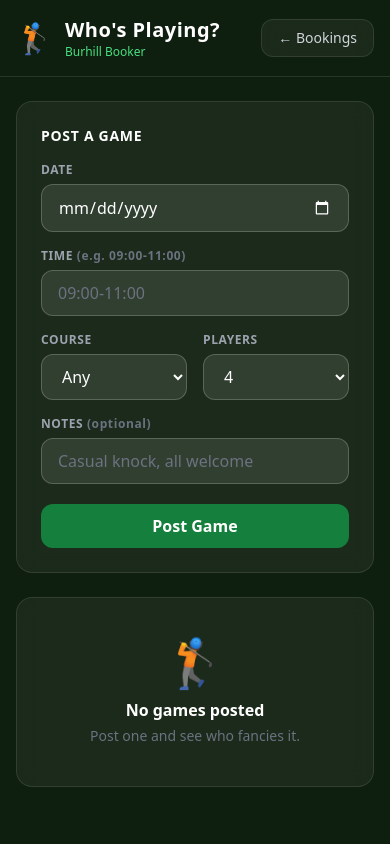
After one commit to PaulJohnson85/burhill-booker, a Flask app: page /games in a window 390 px wide. The commit adds this page. Run offline with Flask 3, Linux system fonts and the light colour scheme; the visitor is signed in with stand-in values (Sample User, id 1); some libraries are stand-ins or nearby versions.

Commit message:
Add games board, birdie photos with share, and Order of Merit
1. Who's Playing board (/games): post a game (date, time window,
   course, 2-4 players, notes), one-tap join/leave with space chips,
   creator can delete and queue the tee-time booking straight from the
   game (players count, time window and course carried over).
2. Birdie photos: optional team photo on the log form (camera capture
   on phones), resized to 1200px JPEG, stored on the Railway volume
   when present; shown in the feed. Share button uses the native iOS
   share sheet with the photo (straight into WhatsApp) falling back to
   a wa.me text link.
3. Order of Merit on the birdies page: current-season birdies and games
   played per player, with the all-time birdie tally underneath.

Co-Authored-By: Claude Opus 4.8 <noreply@anthropic.com>

```diff
--- a/app.py
+++ b/app.py
@@ -465,10 +465,26 @@ def delete(booking_id):
 @app.route("/birdies")
 @login_required
 def birdies():
+    season = str(datetime.now().year)
+    all_birdies = db.get_birdies()
+    season_counts = {}
+    for b in all_birdies:
+        if b["date"].endswith(f"/{season}"):
+            season_counts[b["player_name"]] = season_counts.get(b["player_name"], 0) + 1
+    games_counts = db.games_played_counts()
+    names = set(season_counts) | set(games_counts)
+    merit = sorted(
+        ({"name": n,
+          "birdies": season_counts.get(n, 0),
+          "games": games_counts.get(n, 0)}
+         for n in names),
+        key=lambda r: (-r["birdies"], -r["games"], r["name"]))
     return render_template(
         "birdies.html",
-        birdies=db.get_birdies(),
+        birdies=all_birdies,
         leaderboard=db.birdie_leaderboard(),
+        merit=merit,
+        season=season,
         today=datetime.now().strftime("%Y-%m-%d"),
         user=current_user,
     )
@@ -489,7 +505,14 @@ def add_birdie():
         course = None
     if 1 <= hole <= 18:
         date_str = datetime.strptime(date_iso, "%Y-%m-%d").strftime("%d/%m/%Y")
-        db.add_birdie(current_user.id, player, hole, date_str, course=course)
+        birdie_id = db.add_birdie(current_user.id, player, hole, date_str, course=course)
+        photo = request.files.get("photo")
+        if photo and photo.filename:
+            try:
+                fname = _save_birdie_photo(photo, birdie_id)
+                db.update_birdie_photo(birdie_id, fname)
+            except Exception as e:
+                flash(f"Birdie logged, but the photo failed: {str(e)[:100]}", "error")
     return redirect(url_for("birdies"))
 
 
@@ -500,6 +523,144 @@ def delete_birdie(birdie_id):
     if b and (b["user_id"] == current_user.id or current_user.is_admin):
         db.delete_birdie(birdie_id)
     return redirect(url_for("birdies"))
+
+
+# ── Birdie photos ────────────────────────────────────────────────────────────
+
+def _photo_dir() -> str:
+    base = os.environ.get("RAILWAY_VOLUME_MOUNT_PATH") or os.path.dirname(__file__)
+    path = os.path.join(base, "birdie_photos")
+    os.makedirs(path, exist_ok=True)
+    return path
+
+
+def _save_birdie_photo(file_storage, birdie_id: int) -> str:
+    """Resize and save an uploaded photo; returns the stored filename."""
+    from PIL import Image, ImageOps
+    img = Image.open(file_storage.stream)
+    img = ImageOps.exif_transpose(img)  # respect phone camera orientation
+    img.thumbnail((1200, 1200))
+    if img.mode not in ("RGB", "L"):
+        img = img.convert("RGB")
+    fname = f"birdie_{birdie_id}.jpg"
+    img.save(os.path.join(_photo_dir(), fname), "JPEG", quality=82)
+    return fname
+
+
+@app.route("/birdie_photo/<int:birdie_id>")
+@login_required
+def birdie_photo(birdie_id):
+    from flask import send_from_directory, abort
+    b = db.get_birdie(birdie_id)
+    if not b or not b.get("photo"):
+        abort(404)
+    return send_from_directory(_photo_dir(), b["photo"])
+
+
+# ── Games (who's playing board) ──────────────────────────────────────────────
+
+@app.route("/games")
+@login_required
+def games():
+    return render_template(
+        "games.html",
+        games=db.get_games(),
+        today=datetime.now().strftime("%Y-%m-%d"),
+        max_date=_max_booking_date().strftime("%Y-%m-%d"),
+        user=current_user,
+    )
+
+
+@app.route("/games/add", methods=["POST"])
+@login_required
+def add_game():
+    f = request.form
+    date_iso = f.get("date") or ""
+    try:
+        datetime.strptime(date_iso, "%Y-%m-%d")
+    except ValueError:
+        flash("Pick a valid date.", "error")
+        return redirect(url_for("games"))
+    try:
+        spaces = max(2, min(4, int(f.get("spaces", 4))))
+    except ValueError:
+        spaces = 4
+    game_id = db.add_game(
+        creator_id=current_user.id,
+        date=date_iso,
+        time_window=(f.get("time_window") or "").strip()[:30],
+        course=f.get("course") or "Any",
+        spaces=spaces,
+        notes=(f.get("notes") or "").strip()[:200],
+    )
+    db.join_game(game_id, current_user.id)  # the creator is playing
+    return redirect(url_for("games"))
+
+
+@app.route("/games/join/<int:game_id>", methods=["POST"])
+@login_required
+def join_game(game_id):
+    g = db.get_game(game_id)
+    if g and len(g["players"]) < g["spaces"]:
+        db.join_game(game_id, current_user.id)
+    return redirect(url_for("games"))
+
+
+@app.route("/games/leave/<int:game_id>", methods=["POST"])
+@login_required
+def leave_game(game_id):
+    db.leave_game(game_id, current_user.id)
+    return redirect(url_for("games"))
+
+
+@app.route("/games/delete/<int:game_id>", methods=["POST"])
+@login_required
+def delete_game(game_id):
+    g = db.get_game(game_id)
+    if g and (g["creator_id"] == current_user.id or current_user.is_admin):
+        db.delete_game(game_id)
+    return redirect(url_for("games"))
+
+
+@app.route("/games/book/<int:game_id>", methods=["POST"])
+@login_required
+def book_game(game_id):
+    """Queue a tee-time booking for this game (creator only)."""
+    g = db.get_game(game_id)
+    if not g or g["creator_id"] != current_user.id:
+        return redirect(url_for("games"))
+
+    dt = datetime.strptime(g["date"], "%Y-%m-%d")
+    if dt > _max_booking_date():
+        flash("That date is beyond the known open play schedule — can't book yet.",
+              "error")
+        return redirect(url_for("games"))
+
+    import re as _re
+    window = g.get("time_window") or ""
+    parts = [p.strip() for p in window.split("-")]
+    def _valid(t):
+        return bool(_re.fullmatch(r"([01]?\d|2[0-3]):[0-5]\d", t or ""))
+    preferred = parts[0] if parts and _valid(parts[0]) else "09:00"
+    latest = parts[1] if len(parts) > 1 and _valid(parts[1]) else None
+    date_str = dt.strftime("%d/%m/%Y")
+    course = g.get("course") or "Golf"
+    if course == "Any":
+        course = "Golf"
+    op = check_booking(date_str, course, preferred)
+    open_dt = dt - timedelta(days=BOOKING_WINDOW["days_in_advance"])
+    h, m = map(int, BOOKING_WINDOW["open_time"].split(":"))
+    opens_at = open_dt.replace(hour=h, minute=m, second=0, microsecond=0)
+
+    booking_id = db.add_booking(
+        course=course, players=len(g["players"]), date=date_str,
+        preferred_time=preferred, opens_at=opens_at.isoformat(),
+        op_status=op["status"], op_message=op["message"],
+        user_id=current_user.id, latest_time=latest,
+    )
+    sched.schedule_booking(booking_id, opens_at)
+    flash(f"Tee time queued for {date_str} ({len(g['players'])} players).", "success")
+    return redirect(url_for("games"))
 
 
 # ── Admin ────────────────────────────────────────────────────────────────────
--- a/requirements.txt
+++ b/requirements.txt
@@ -7,3 +7,4 @@ playwright>=1.44
 pdfplumber>=0.10
 tzdata
 cryptography
+Pillow>=10
--- /dev/null
+++ b/templates/games.html
@@ -0,0 +1,193 @@
+<!DOCTYPE html>
+<html lang="en">
+<head>
+  <meta charset="UTF-8">
+  <meta name="viewport" content="width=device-width, initial-scale=1.0">
+  <title>Games — Burhill Booker</title>
+  <link rel="manifest" href="/static/manifest.json">
+  <link rel="apple-touch-icon" href="/static/apple-touch-icon.png">
+  <link rel="icon" type="image/png" href="/static/icon-192.png">
+  <meta name="theme-color" content="#0f1f0f">
+  <meta name="apple-mobile-web-app-capable" content="yes">
+  <meta name="apple-mobile-web-app-status-bar-style" content="black-translucent">
+  <meta name="apple-mobile-web-app-title" content="Burhill">
+  <script>
+    if ('serviceWorker' in navigator) navigator.serviceWorker.register('/static/sw.js');
+  </script>
+  <script src="https://cdn.tailwindcss.com"></script>
+  <script>
+    tailwind.config = {
+      theme: {
+        extend: {
+          colors: {
+            green: { 900: '#14532d', 800: '#166534', 700: '#15803d', 600: '#16a34a' },
+            gold:  { 400: '#fbbf24', 500: '#f59e0b' }
+          }
+        }
+      }
+    }
+  </script>
+  <style>
+    body { background: #0f1f0f; }
+    .glass {
+      background: rgba(255,255,255,0.05);
+      border: 1px solid rgba(255,255,255,0.1);
+      backdrop-filter: blur(10px);
+    }
+    input[type="date"]::-webkit-calendar-picker-indicator { filter: invert(1); }
+  </style>
+</head>
+
+<body class="min-h-screen text-gray-100 font-sans overflow-x-hidden">
+
+  <!-- Header -->
+  <header class="border-b border-white/10 px-4 sm:px-6 py-4 flex flex-wrap items-center justify-between gap-y-3">
+    <div class="flex items-center gap-3">
+      <span class="text-3xl">🏌️</span>
+      <div>
+        <h1 class="text-xl font-bold text-white tracking-wide">Who's Playing?</h1>
+        <p class="text-xs text-green-400">Burhill Booker</p>
+      </div>
+    </div>
+    <a href="/" class="text-sm text-gray-300 hover:text-white glass px-4 py-2 rounded-xl transition">
+      ← Bookings
+    </a>
+  </header>
+
+  {% with messages = get_flashed_messages(with_categories=true) %}
+    {% if messages %}
+    <div class="px-4 sm:px-6 pt-4">
+      {% for category, message in messages %}
+      <div class="glass rounded-xl px-4 py-3 text-sm mb-2
+                  {% if category == 'error' %}text-red-300 border-red-800{% else %}text-green-300{% endif %}">
+        {{ message }}
+      </div>
+      {% endfor %}
+    </div>
+    {% endif %}
+  {% endwith %}
+
+  <main class="px-4 sm:px-6 py-6 max-w-5xl mx-auto">
+    <div class="grid md:grid-cols-3 gap-6">
+
+      <!-- Post a game -->
+      <div class="glass rounded-2xl p-6 h-fit">
+        <h2 class="text-sm font-bold text-white uppercase tracking-wider mb-4">Post a Game</h2>
+        <form method="post" action="/games/add">
+          <div class="mb-4">
+            <label class="block text-xs font-semibold text-gray-400 uppercase tracking-wider mb-1.5">Date</label>
+            <input type="date" name="date" required min="{{ today }}"
+              class="w-full bg-white/10 border border-white/20 rounded-xl px-4 py-2.5 text-white focus:outline-none focus:border-green-500 focus:ring-1 focus:ring-green-500">
+          </div>
+          <div class="mb-4">
+            <label class="block text-xs font-semibold text-gray-400 uppercase tracking-wider mb-1.5">Time <span class="normal-case text-gray-500">(e.g. 09:00-11:00)</span></label>
+            <input type="text" name="time_window" placeholder="09:00-11:00"
+              class="w-full bg-white/10 border border-white/20 rounded-xl px-4 py-2.5 text-white placeholder-gray-500 focus:outline-none focus:border-green-500 focus:ring-1 focus:ring-green-500">
+          </div>
+          <div class="grid grid-cols-2 gap-4 mb-4">
+            <div>
+              <label class="block text-xs font-semibold text-gray-400 uppercase tracking-wider mb-1.5">Course</label>
+              <select name="course"
+                class="w-full bg-white/10 border border-white/20 rounded-xl px-4 py-2.5 text-white focus:outline-none focus:border-green-500 focus:ring-1 focus:ring-green-500">
+                <option value="Any">Any</option>
+                <option value="New">New</option>
+                <option value="Old">Old</option>
+              </select>
+            </div>
+            <div>
+              <label class="block text-xs font-semibold text-gray-400 uppercase tracking-wider mb-1.5">Players</label>
+              <select name="spaces"
+                class="w-full bg-white/10 border border-white/20 rounded-xl px-4 py-2.5 text-white focus:outline-none focus:border-green-500 focus:ring-1 focus:ring-green-500">
+                <option value="2">2</option>
+                <option value="3">3</option>
+                <option value="4" selected>4</option>
+              </select>
+            </div>
+          </div>
+          <div class="mb-5">
+            <label class="block text-xs font-semibold text-gray-400 uppercase tracking-wider mb-1.5">Notes <span class="normal-case text-gray-500">(optional)</span></label>
+            <input type="text" name="notes" placeholder="Casual knock, all welcome"
+              class="w-full bg-white/10 border border-white/20 rounded-xl px-4 py-2.5 text-white placeholder-gray-500 focus:outline-none focus:border-green-500 focus:ring-1 focus:ring-green-500">
+          </div>
+          <button class="w-full bg-green-700 hover:bg-green-600 text-white px-5 py-2.5 rounded-xl font-semibold transition">
+            Post Game
+          </button>
+        </form>
+      </div>
+
+      <!-- Upcoming games -->
+      <div class="md:col-span-2 space-y-4">
+        {% if games %}
+        {% for g in games %}
+        <div class="glass rounded-2xl p-5">
+          <div class="flex flex-wrap items-start justify-between gap-3">
+            <div>
+              <p class="text-white font-semibold">
+                {{ g.date }}{% if g.time_window %} · {{ g.time_window }}{% endif %}
+                <span class="text-gray-400 font-normal">· {{ g.course }} course</span>
+              </p>
+              <p class="text-xs text-gray-500 mt-0.5">
+                Posted by {{ g.creator_name }}{% if g.notes %} — {{ g.notes }}{% endif %}
+              </p>
+              <div class="flex flex-wrap gap-1.5 mt-3">
+                {% for p in g.players %}
+                <span class="text-xs bg-green-900/60 text-green-300 border border-green-800 px-2.5 py-1 rounded-full">
+                  {{ p.user_name }}
+                </span>
+                {% endfor %}
+                {% for _ in range(g.spaces - g.players|length) %}
+                <span class="text-xs text-gray-600 border border-dashed border-white/15 px-2.5 py-1 rounded-full">
+                  space
+                </span>
+                {% endfor %}
+              </div>
+            </div>
+            <div class="flex flex-col items-end gap-2">
+              {% set joined = g.players | selectattr('user_id', 'equalto', user.id) | list %}
+              {% if joined %}
+              <form method="post" action="/games/leave/{{ g.id }}">
+                <button class="text-xs text-gray-400 hover:text-white border border-white/10 hover:border-white/30 px-3 py-1.5 rounded-lg transition">
+                  Leave
+                </button>
+              </form>
+              {% elif g.players|length < g.spaces %}
+              <form method="post" action="/games/join/{{ g.id }}">
+                <button class="text-xs bg-green-700 hover:bg-green-600 text-white px-4 py-1.5 rounded-lg font-semibold transition">
+                  I'm in
+                </button>
+              </form>
+              {% else %}
+              <span class="text-xs text-gray-500">Full</span>
+              {% endif %}
+              {% if g.creator_id == user.id %}
+              <form method="post" action="/games/book/{{ g.id }}"
+                    onsubmit="return confirm('Queue a tee time booking for this game?')">
+                <button class="text-xs text-green-300 border border-green-700/50 hover:border-green-400 px-3 py-1.5 rounded-lg transition">
+                  ⛳ Book tee time
+                </button>
+              </form>
+              {% endif %}
+              {% if g.creator_id == user.id or user.is_admin %}
+              <form method="post" action="/games/delete/{{ g.id }}"
+                    onsubmit="return confirm('Delete this game?')">
+                <button class="text-xs text-gray-600 hover:text-red-400 transition">✕ delete</button>
+              </form>
+              {% endif %}
+            </div>
+          </div>
+        </div>
+        {% endfor %}
+        {% else %}
+        <div class="glass rounded-2xl p-10 text-center">
+          <div class="text-5xl mb-3">🏌️</div>
+          <p class="text-white font-semibold mb-1">No games posted</p>
+          <p class="text-sm text-gray-500">Post one and see who fancies it.</p>
+        </div>
+        {% endif %}
+      </div>
+
+    </div>
+  </main>
+
+</body>
+</html>
--- a/templates/index.html
+++ b/templates/index.html
@@ -56,6 +56,9 @@
       </div>
     </div>
     <div class="flex items-center gap-3">
+      <a href="/games" class="text-sm text-gray-300 hover:text-white glass px-4 py-2.5 rounded-xl transition">
+        🏌️ Games
+      </a>
       <a href="/birdies" class="text-sm text-gray-300 hover:text-white glass px-4 py-2.5 rounded-xl transition">
         🐦 Birdies
       </a>
```
Also changed, not shown: db.py (+133 -0 lines), templates/birdies.html (+79 -17 lines).
